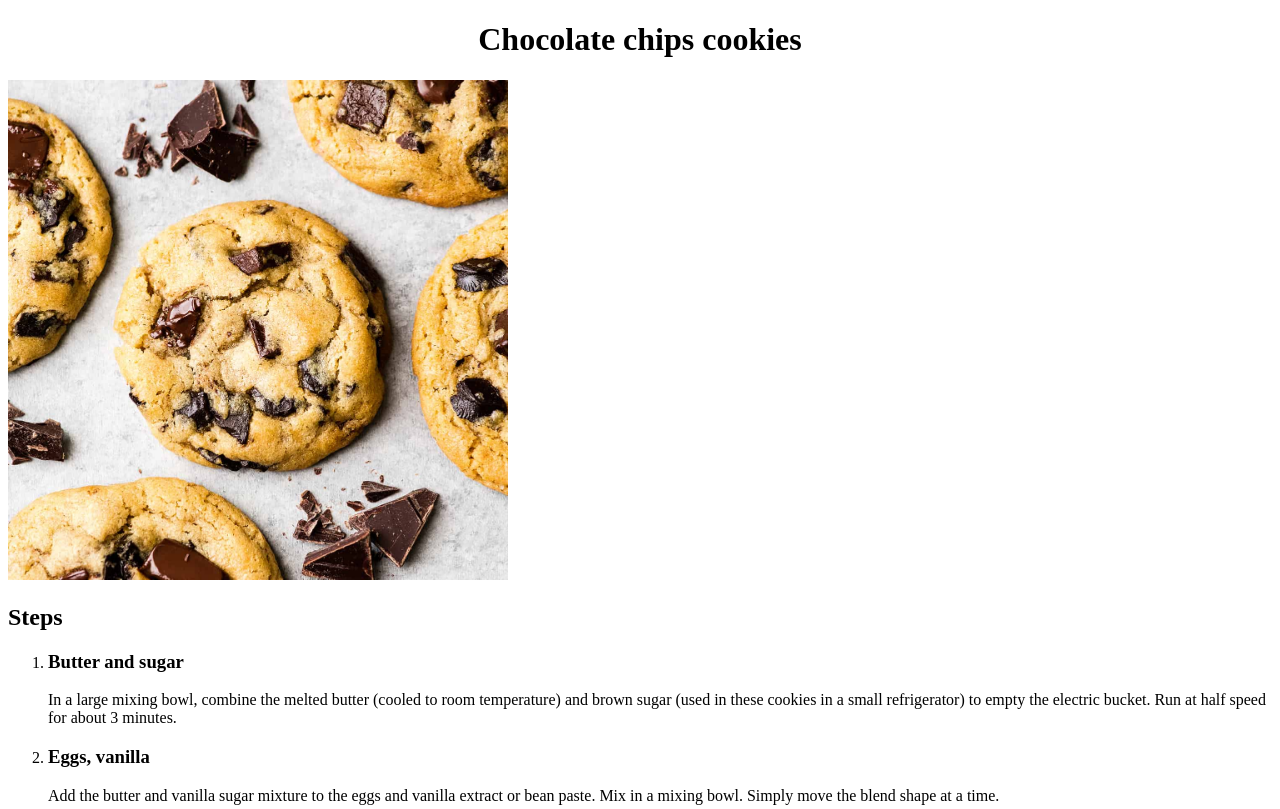
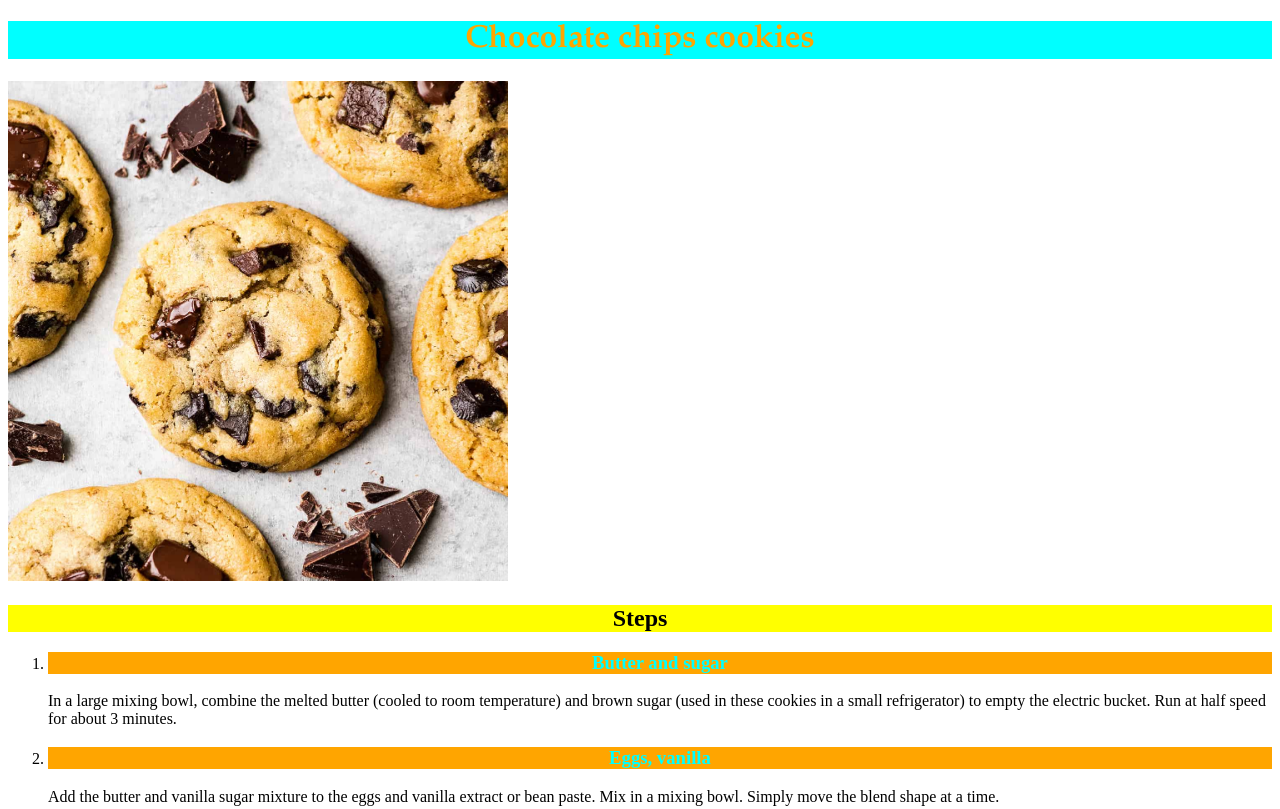
Before and after one commit to andrazverdnik/Recipes, a plain HTML site: page recipes/cookies.html in a window 1280 px wide. Shown: the top 809 px of the page. Drawn offline with Linux system fonts and the light colour scheme.

Commit message:
make the website more visually appealing
Added code in styles.css and gave classes to some elements in the pages,
to make the website more visually appealing, and that failed.

```diff
--- a/recipes/cookies.html
+++ b/recipes/cookies.html
@@ -9,7 +9,7 @@
 <body>
     <h1>Chocolate chips cookies</h1>
     <img src="../Pictures/best-chocolate-chip-cookies-recipe-1.jpg" alt="Picture of a chocolate chips cookie" width="500">
-    <h2>Steps</h2>
+    <h2 class="textCenter yellowBack">Steps</h2>
     <p>
         <ol>
             <li><h3>Butter and sugar </h3><p>In a large mixing bowl, combine the melted butter (cooled to room temperature) and brown sugar (used in these cookies in a small refrigerator) to empty the electric bucket. Run at half speed for about 3 minutes.</p></li>
@@ -21,6 +21,6 @@
         <p><h3>Information</h3></p>
         <p>If that's not all, if they bake American cookies at the same time, they can freeze them for 60 days in just three years.</p>
     </p>
-    <a href="../index.html"><h3>BACK</h3></a>
+    <a href="../index.html" class="textCenter"><h3>BACK</h3></a>
 </body>
 </html>
--- a/styles.css
+++ b/styles.css
@@ -1,3 +1,28 @@
 h1 {
     text-align: center;
+    background-color: aqua;
+    color: orange;
+    font-family: Garamond, sans-serif;
 }
+
+h3 {
+    background-color: orange;
+    text-align: center;
+    color: aqua;
+}
+
+.textCenter {
+    text-align: center;
+}
+
+.redBack {
+    background-color: red;
+}
+
+.yellowBack {
+    background-color: yellow;
+}
+
+.brownBack {
+    background-color: brown;
+}
```
Also changed, not shown: index.html (+3 -3 lines), recipes/fajitas.html (+2 -2 lines), recipes/ovenRoastedPotatoes.html (+2 -2 lines).
